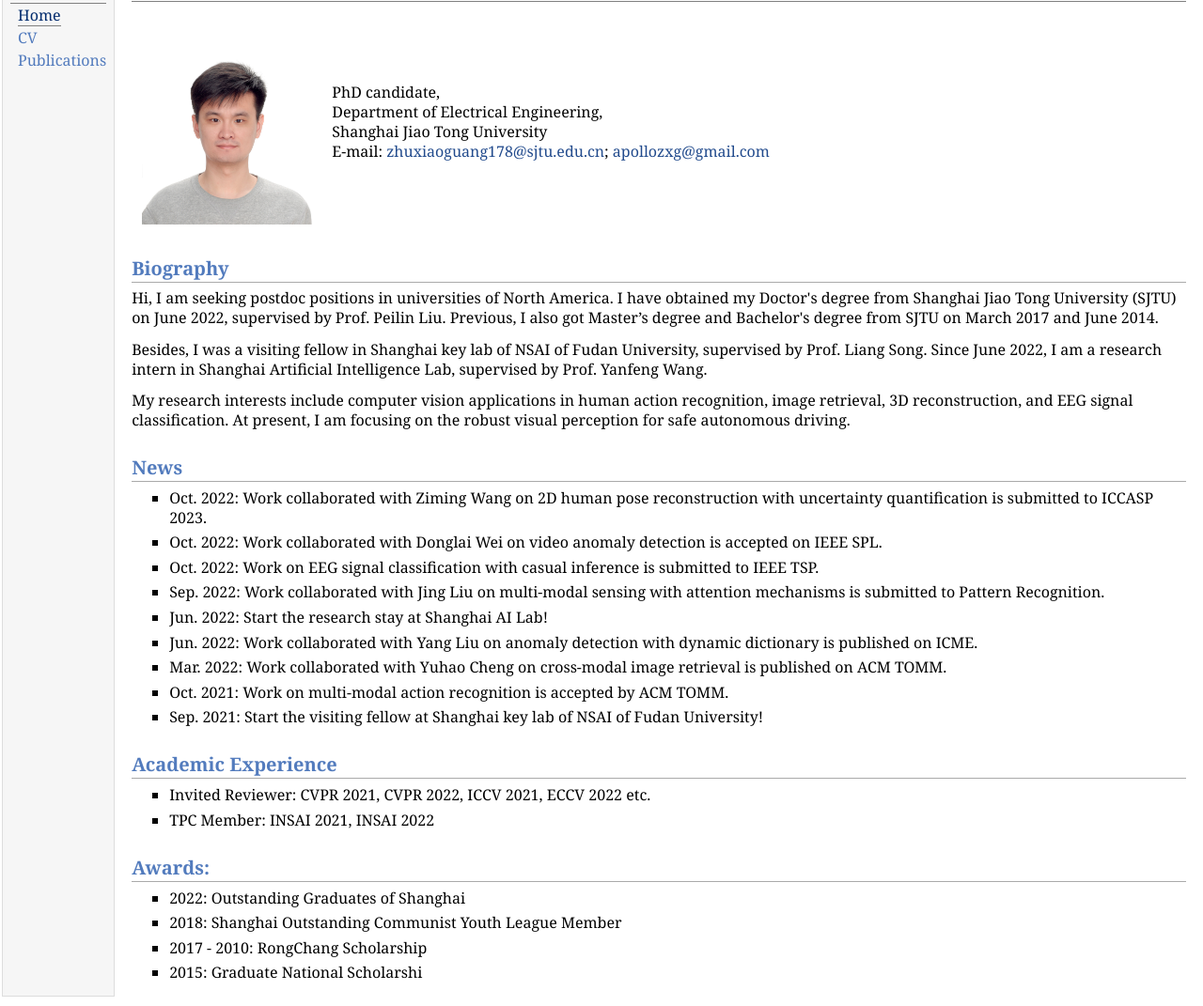
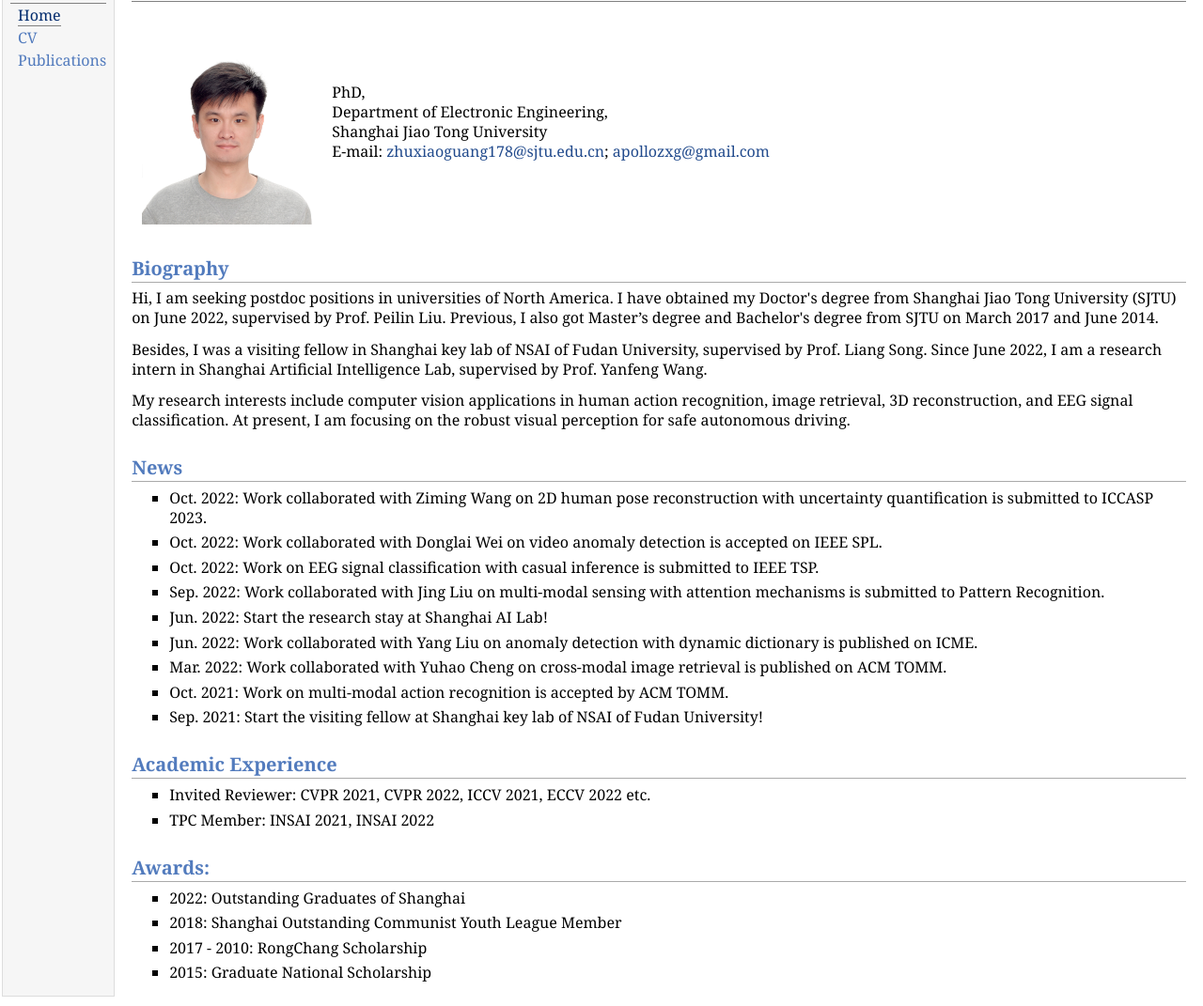
Before and after one commit to zxgapollo/zxgapollo.github.io, a plain HTML site: page index.html in a window 1280 px wide. Shown: the part 48-1119 px from the top of the page at 94% size. Drawn offline with Linux system fonts and the light colour scheme.

Commit message:
Update index.html

```diff
--- a/index.html
+++ b/index.html
@@ -22,7 +22,7 @@
 </div>
 <table class="imgtable"><tr><td>
 <img src="avatar.png" alt="alt text" width="185px" height="211px" />&nbsp;</td>
-<td align="left"><p>PhD candidate,<br /> Department of Electrical Engineering, <br /> Shanghai Jiao Tong University <br />
+<td align="left"><p>PhD,<br /> Department of Electronic Engineering, <br /> Shanghai Jiao Tong University <br />
 E-mail: <a href="mailto:zhuxiaoguang178@sjtu.edu.cn">zhuxiaoguang178@sjtu.edu.cn</a>; <a href="mailto:apollozxg@gmail.com">apollozxg@gmail.com</a><br /></p>
 </td></tr></table>
 <h2>Biography</h2>
@@ -65,7 +65,7 @@ E-mail: <a href="mailto:zhuxiaoguang178@sjtu.edu.cn">zhuxiaoguang178@sjtu.edu.cn
 </li>
 <li><p>2017 - 2010: RongChang Scholarship</p>
 </li>
-<li><p>2015: Graduate National Scholarshi</p>
+<li><p>2015: Graduate National Scholarship</p>
 </li>
 </ul>
 </td>
```
